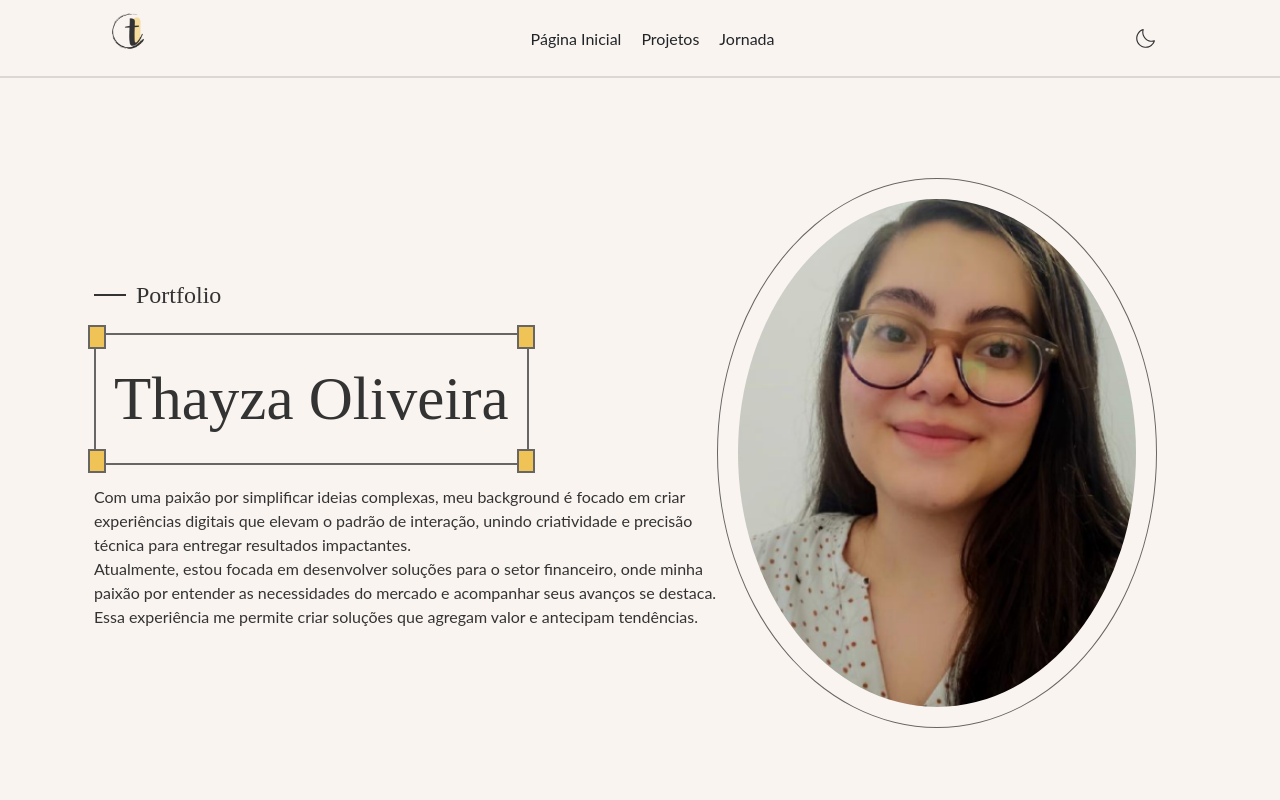
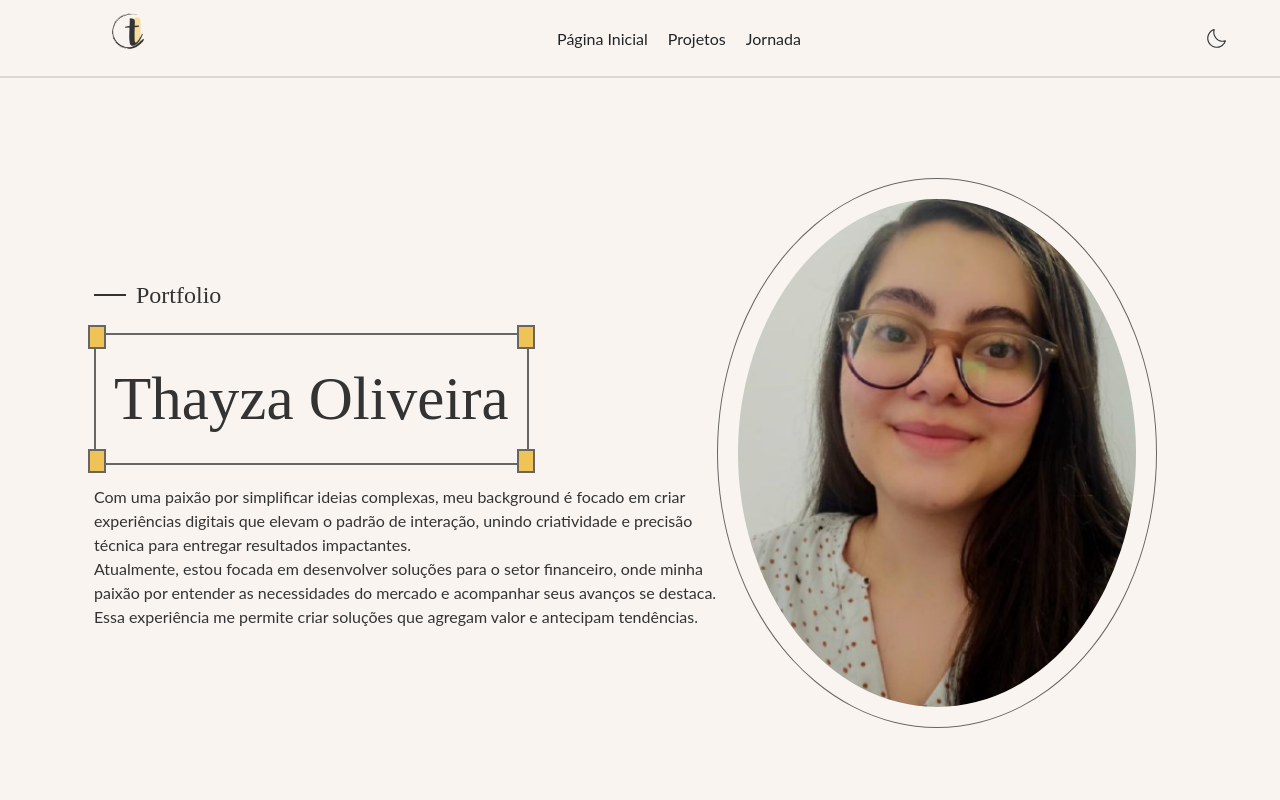
Before and after one commit to tthayza/portfolio, an Angular app: page / in a window 1280 px wide. Shown: the top 800 px of the page. Built offline with nearby package versions, Linux system fonts and the light colour scheme.

Commit message:
fix: adjust header

```diff
--- a/src/app/components/header/header.component.scss
+++ b/src/app/components/header/header.component.scss
@@ -2,6 +2,8 @@
 $breakpoint-tablet: 768px;
 
 header {
+  // @include flex-align-justify(center, space-between);
+  width: 100%;
   @include side-border;
   background-color: $mediumWhite;
   border-right: none;
@@ -38,6 +40,9 @@ header {
         }
       }
     }
+  }
+  .theme-toggle {
+    width: 6rem;
   }
 }
 
```
